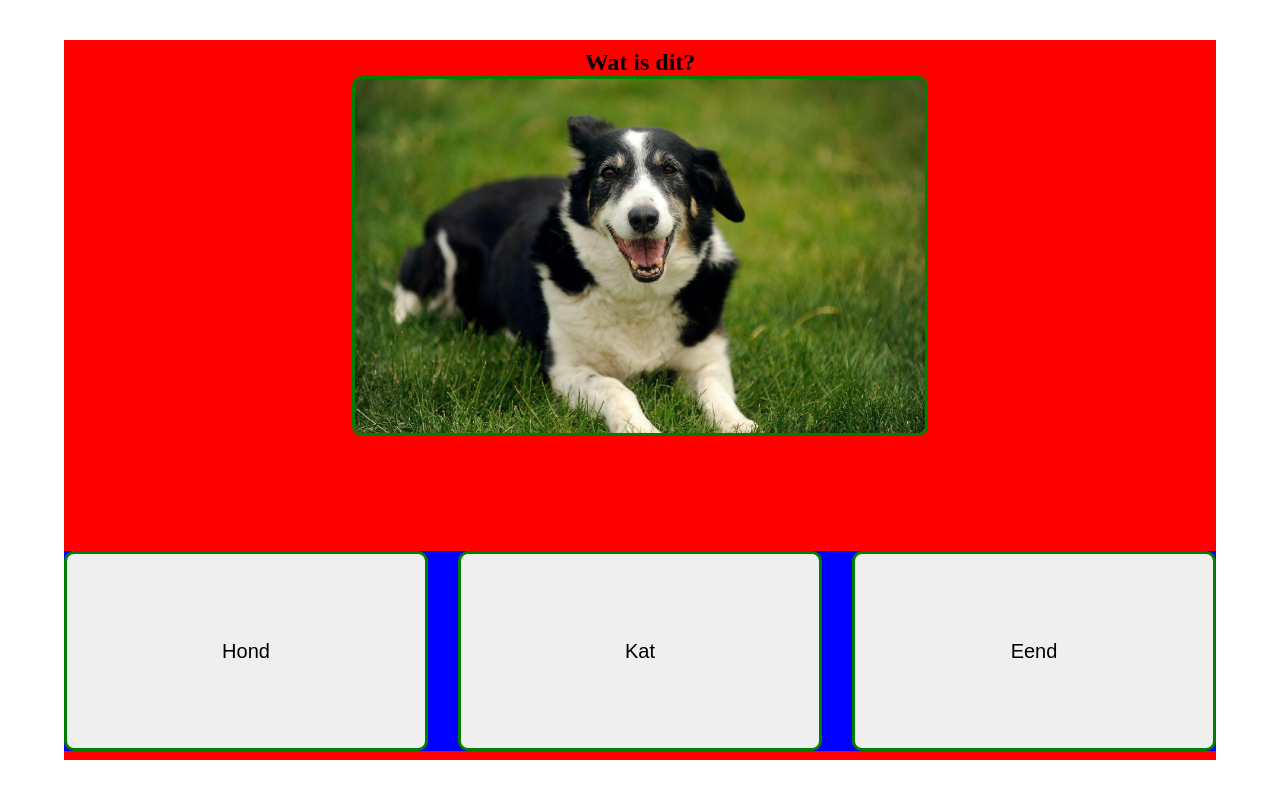
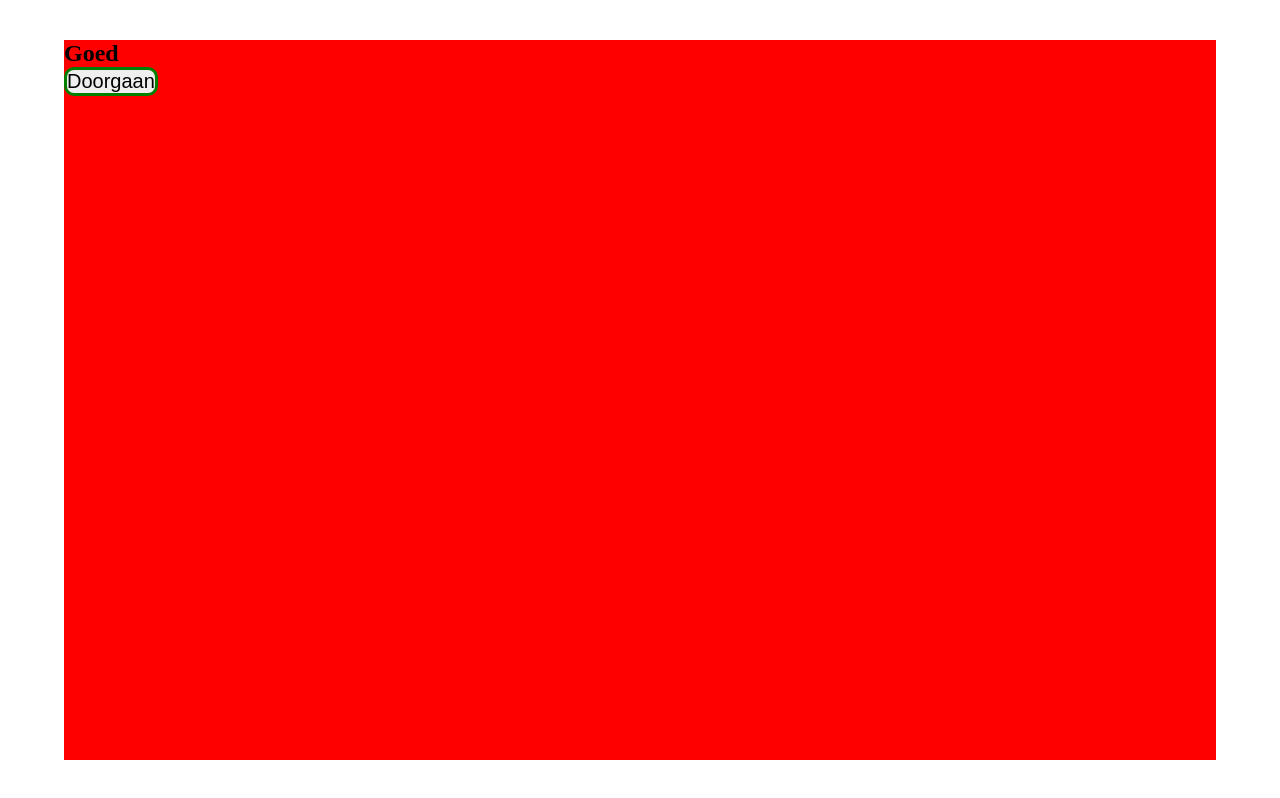
Before and after one commit to Baenichaa/IPMEDTH_prototype, a plain HTML site: page index.html in a window 1280 px wide. Both pictures are taken after a click on the button "Hond". Drawn offline with Linux system fonts and the light colour scheme.

Commit message:
Heb functie wanner antwoord goed is toegevoegd

```diff
--- a/index.html
+++ b/index.html
@@ -12,7 +12,7 @@
         <h1>Wat is dit?</h1>
         <img class="image" src="/data/hond.jpg" alt="">
         <section class="button-container">
-            <button onclick="">Hond</button>
+            <button onclick="antwoordGoed()">Hond</button>
             <button onclick="antwoordFout()">Kat</button>
             <button onclick="antwoordFout()">Eend</button>
         </section>
@@ -21,6 +21,10 @@
         <h1>Fout</h1>
         <h2>Het antwoord is:</h2>
         <p>Hond</p>
+        <button onclick="volgendeVraag()">Doorgaan</button>
+    </section>
+    <section id="goed" class="container">
+        <h1>Goed</h1>
         <button onclick="volgendeVraag()">Doorgaan</button>
     </section>
     <section id="vraag-2" class="container">
--- a/js/app.js
+++ b/js/app.js
@@ -1,4 +1,5 @@
 schermfout = document.getElementById("fout");
+schermGoed = document.getElementById("goed");
 vraag1 = document.getElementById("vraag-1");
 vraag2 = document.getElementById("vraag-2");
 
@@ -6,6 +7,7 @@ let index = 1; // Start met vraag 1
 let totaalVragen = 10; // Stel het aantal vragen in
 
 schermfout.style.display = "none";
+schermGoed.style.display = "none";
 vraag2.style.display = "none";
 
 function antwoordFout() {
@@ -13,8 +15,14 @@ function antwoordFout() {
     schermfout.style.display = "block";
 }
 
+function antwoordGoed() {
+    document.getElementById(`vraag-${index}`).style.display = "none";
+    schermGoed.style.display = "block";
+}
+
 function volgendeVraag() {
     // Verberg de huidige vraag
+    schermGoed.style.display = "none";
     schermfout.style.display = "none";
     index++;
 
```
